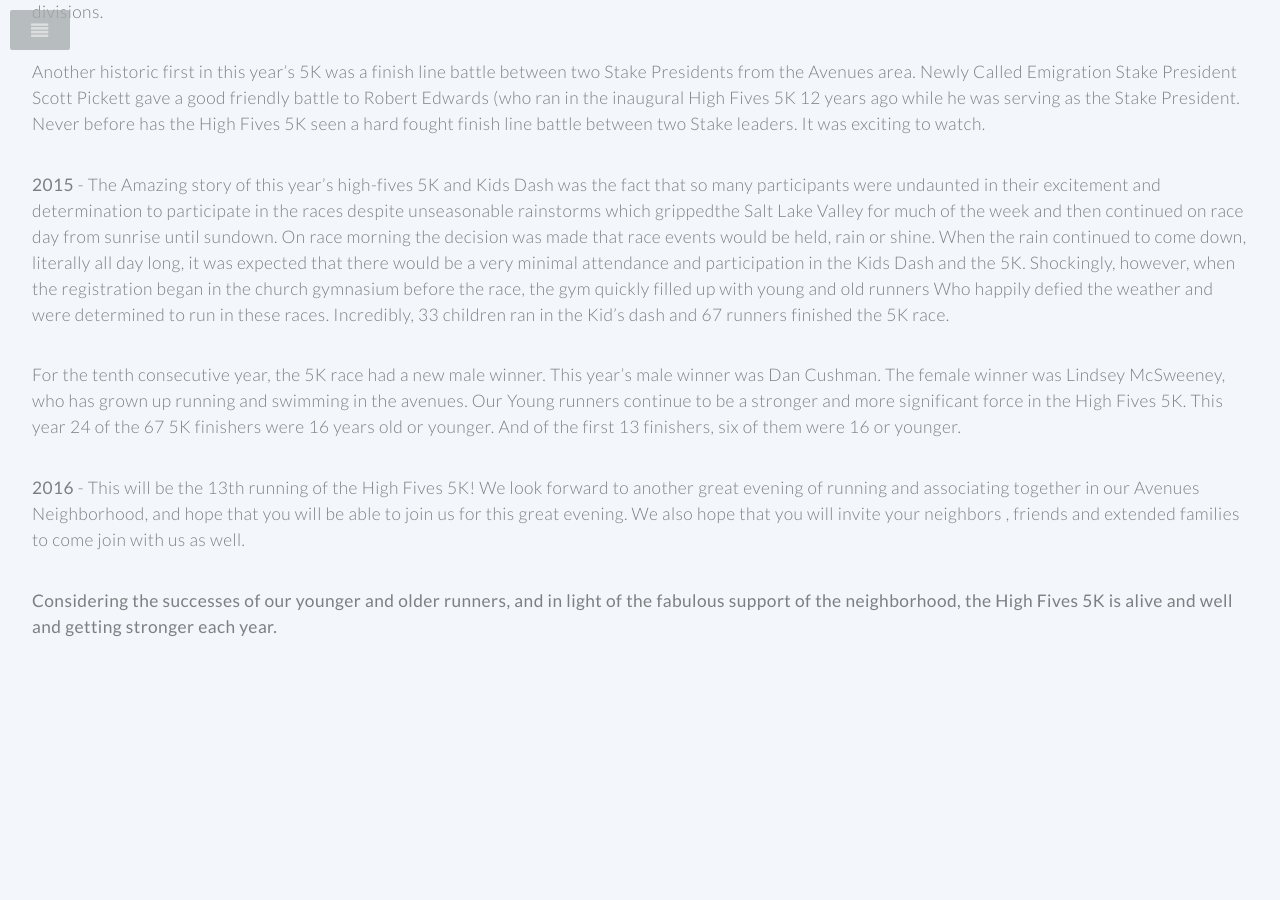
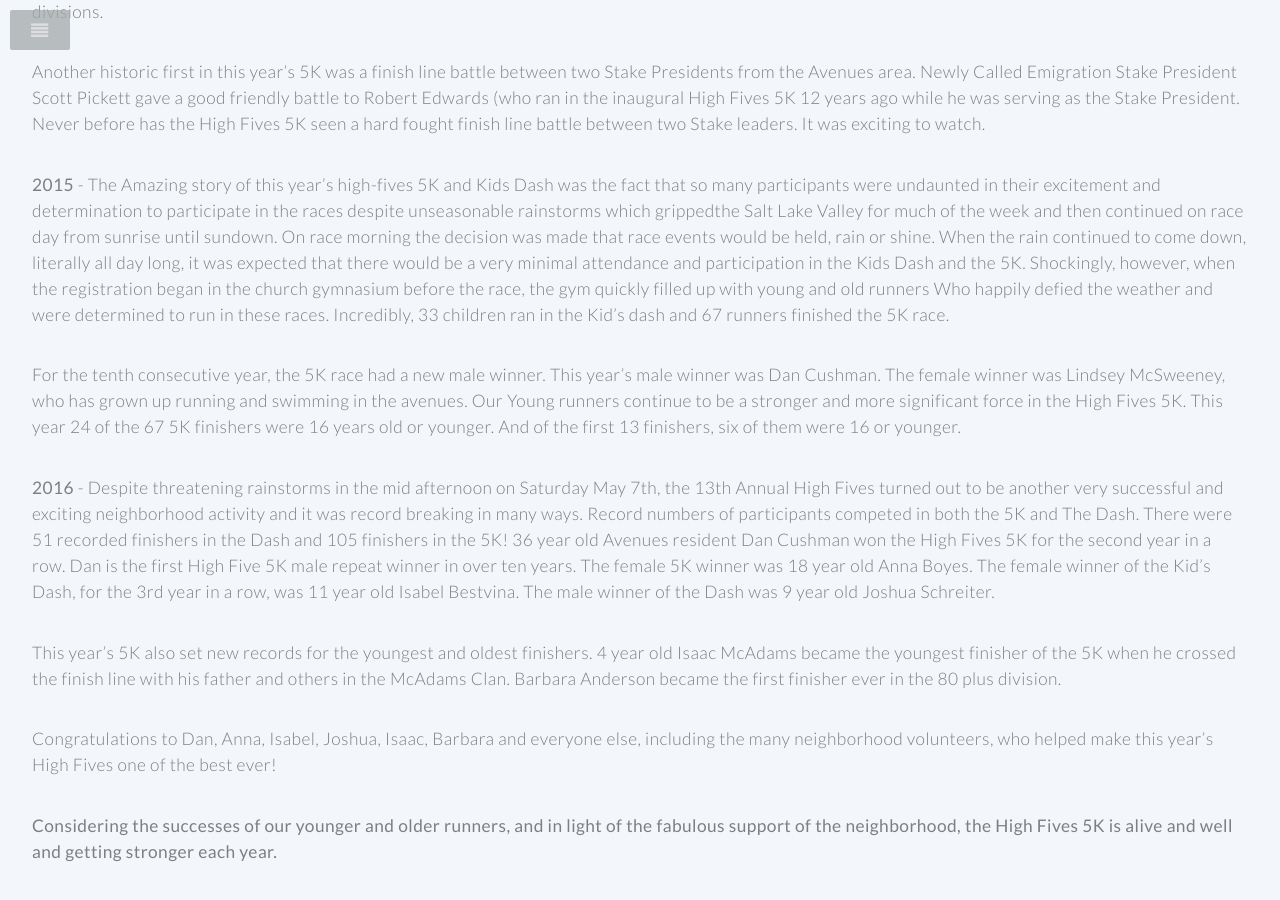
Before and after one commit to benhansen-io/HighFives5k, a Jekyll site: the page built from race-history.md, in a window 1280 px wide and 900 px high, scrolled down 2779 px. Built offline with Jekyll 4.4.1, drawn with Linux system fonts in a browser that asks for light colours; before the commit the page ends 3453 px from its top, so only the background shows below that.

Commit message:
Update race-history.md

```diff
--- a/race-history.md
+++ b/race-history.md
@@ -44,6 +44,10 @@ Another historic first in this year's 5K was a finish line battle between two St
 
 For the tenth consecutive year, the 5K race had a new male winner. This year's male winner was Dan Cushman. The female winner was Lindsey McSweeney, who has grown up running and swimming in the avenues. Our Young runners continue to be a stronger and more significant force in the High Fives 5K. This year 24 of the 67 5K finishers were 16 years old or younger. And of the first 13 finishers, six of them were 16 or younger.
 
-**2016** - This will be the 13th running of the High Fives 5K! We look forward to another great evening of running and associating together in our Avenues Neighborhood, and hope that you will be able to join us for this great evening. We also hope that you will invite your neighbors , friends and extended families to come join with us as well.
+**2016** - Despite threatening rainstorms in the mid afternoon on Saturday May 7th,  the 13th Annual High Fives turned out to be another very successful and exciting neighborhood activity and it was record breaking in many ways.  Record numbers of participants competed in both the 5K and The Dash. There were 51 recorded finishers in the Dash and 105 finishers in the 5K!  36 year old Avenues resident Dan Cushman won the High Fives 5K for the second year in a row. Dan is the first High Five 5K  male repeat winner in over ten years. The female 5K winner was 18 year old Anna Boyes. The female winner of the Kid's Dash, for the 3rd year in a row, was 11 year old  Isabel Bestvina. The male winner of the Dash was 9 year old Joshua Schreiter.
+
+This year's 5K also set new records for the youngest and oldest finishers. 4 year old Isaac McAdams became the youngest finisher of the 5K when he crossed the finish line with his father and others in the McAdams Clan. Barbara Anderson became the first finisher ever in the 80 plus division.
+
+Congratulations to  Dan, Anna, Isabel, Joshua, Isaac, Barbara and everyone else, including the many neighborhood volunteers, who helped make this year's High Fives one of the best ever!
 
 **Considering the successes of our younger and older runners, and in light of the fabulous support of the neighborhood, the High Fives 5K is alive and well and getting stronger each year.**
```
